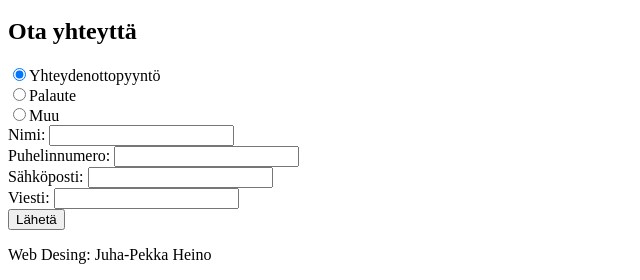
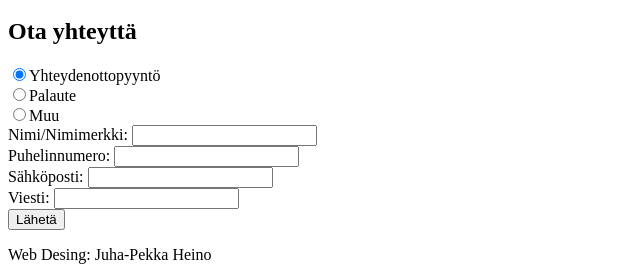
Before and after one commit to jussiiih/Siunattu-Alku-Website, a React (Vite) app in the folder client/: page /yhteys in a window 1280 px wide. Shown: the part 134-414 px from the top of the page, without its empty margins (0-640 px from the left). Built offline with nearby package versions, Linux system fonts and the light colour scheme.

Commit message:
contact form updates

```diff
--- a/client/src/components/Contact.jsx
+++ b/client/src/components/Contact.jsx
@@ -60,7 +60,16 @@ const Contact = () => {
     return (
         <div>
             <h2>Ota yhteyttä</h2>
-            <form onSubmit={sendMessage}>
+            <form onSubmit={(event) => {
+                event.preventDefault()
+                if (newMessageType !== "Palaute" && newEmail === "" && newPhoneNumber === "") {
+                    const confirm = window.confirm('Et ole jättänyt puhelinnumeroasi tai sähköpostiosoitettasi.\n\nHuomaathan, että en pysty ottaamaan sinuun yhteyttä.\n\nLähetetäänkö viesti silti?');
+
+                    if (confirm) {
+                        sendMessage()
+                    }
+                }
+            }}>
                 <input
                     type='radio'
                     id='yhteydenottopyynto'
@@ -103,17 +112,24 @@ const Contact = () => {
 
                 <label htmlFor='muu'>Muu</label><br />
 
-                Nimi: <input
+                Nimi/Nimimerkki: <input
                     value={newName}
                     onChange={handleNameChange}/><br></br>
+
+                {newMessageType !== "Palaute" &&
+                <>
                 Puhelinnumero: <input
                     value={newPhoneNumber}
                     type='tel'
                     onChange={handlePhoneNumberChange}/><br></br>
+
+
                 Sähköposti: <input
                     value={newEmail}
                     type='email'
                     onChange={handleEmailChange}/><br></br>
+                </>
+                }
                 Viesti: <input
                     value={newContent}
                     onChange={handleContentChange}/><br></br>
--- a/client/src/components/LoginRecords.jsx
+++ b/client/src/components/LoginRecords.jsx
@@ -38,7 +38,7 @@ const LoginRecords = ({ admin }) => {
           Sijainti: {LoginRecord.location}<br/>
       </p>
       <button onClick={() => deleteLoginRecord(LoginRecord)}>
-          Poista viesti
+          Poista kirjautumistieto
       </button>
       </div>
       )
```
